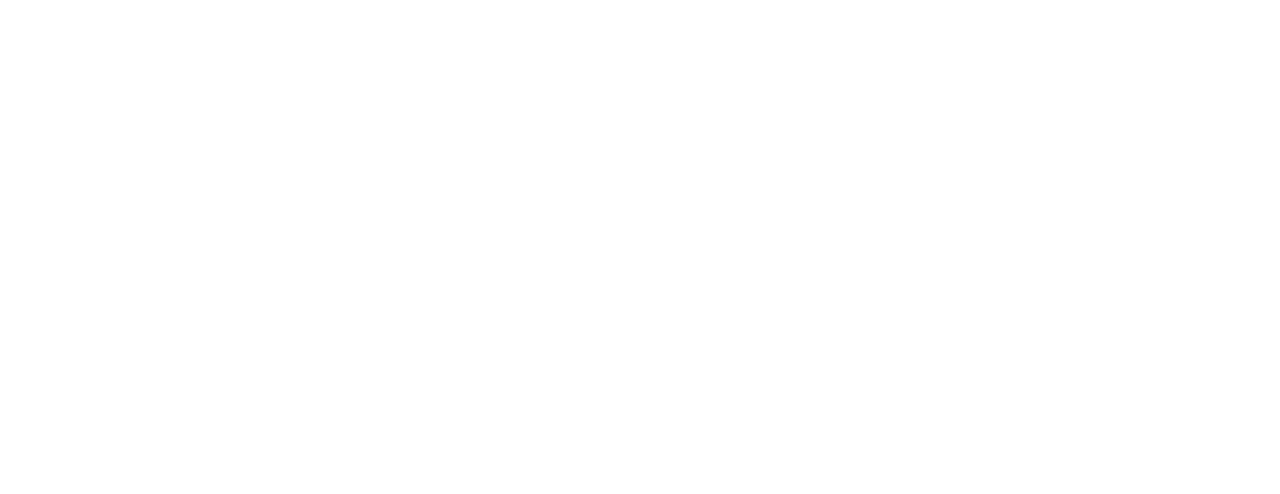
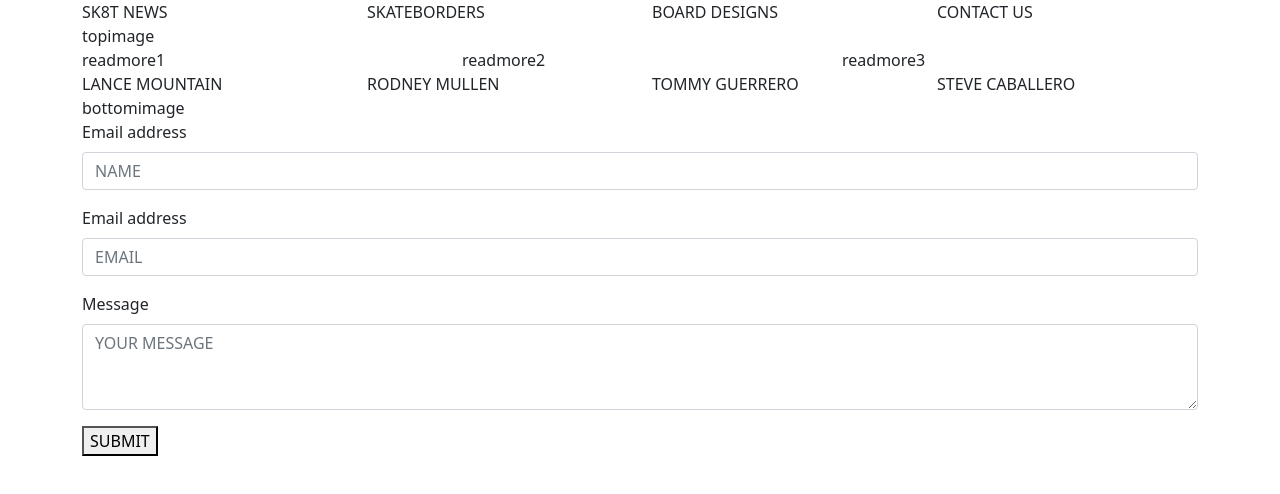
Before and after one commit to DanielSJuarez/sk8, a plain HTML site: page index.html in a window 1280 px wide. Drawn offline with nearby package versions, Linux system fonts and the light colour scheme.

Commit message:
html formatting

```diff
--- a/index.html
+++ b/index.html
@@ -1,13 +1,80 @@
 <!DOCTYPE html>
 <html lang="en">
+
 <head>
     <meta charset="UTF-8">
     <meta http-equiv="X-UA-Compatible" content="IE=edge">
     <meta name="viewport" content="width=device-width, initial-scale=1.0">
     <title>sk8</title>
-    <link href="https://cdn.jsdelivr.net/npm/bootstrap@5.1.3/dist/css/bootstrap.min.css" rel="stylesheet" integrity="sha384-1BmE4kWBq78iYhFldvKuhfTAU6auU8tT94WrHftjDbrCEXSU1oBoqyl2QvZ6jIW3" crossorigin="anonymous">
+    <link href="https://cdn.jsdelivr.net/npm/bootstrap@5.1.3/dist/css/bootstrap.min.css" rel="stylesheet"
+        integrity="sha384-1BmE4kWBq78iYhFldvKuhfTAU6auU8tT94WrHftjDbrCEXSU1oBoqyl2QvZ6jIW3" crossorigin="anonymous">
     <link rel="stylesheet" href="./main.css">
 </head>
+
 <body>
+    <div class="container">
+        <div class="row">
+            <div class="col">
+                SK8T NEWS
+            </div>
+            <div class="col">
+                SKATEBORDERS
+            </div>
+            <div class="col">
+                BOARD DESIGNS
+            </div>
+            <div class="col">
+                CONTACT US
+            </div>
+        </div>
+        <div class="row">
+            <div class="col">
+                topimage
+            </div>
+        </div>
+        <div class="row">
+            <div class="col">
+                readmore1
+            </div>
+            <div class="col">
+                readmore2
+            </div>
+            <div class="col">
+                readmore3
+            </div>
+        </div>
+        <div class="row">
+            <div class="col">
+                LANCE MOUNTAIN
+            </div>
+            <div class="col">
+                RODNEY MULLEN
+            </div>
+            <div class="col">
+                TOMMY GUERRERO
+            </div>
+            <div class="col">
+                STEVE CABALLERO
+            </div>
+        </div>
+        <div class="row">
+            <div class="col">
+                bottomimage
+            </div>
+        </div>
+        <div class="mb-3">
+            <label for="name" class="form-label">Email address</label>
+            <input type="text" class="form-control" id="name" placeholder="NAME">
+        </div>
+        <div class="mb-3">
+            <label for="exampleFormControlInput1" class="form-label">Email address</label>
+            <input type="email" class="form-control" id="exampleFormControlInput1" placeholder="EMAIL">
+        </div>
+        <div class="mb-3">
+            <label for="MESSAGE" class="form-label">Message</label>
+            <textarea class="form-control" id="MESSAGE" placeholder="YOUR MESSAGE" rows="3"></textarea>
+        </div>
+        <button>SUBMIT</button>
 </body>
+
 </html>
```
